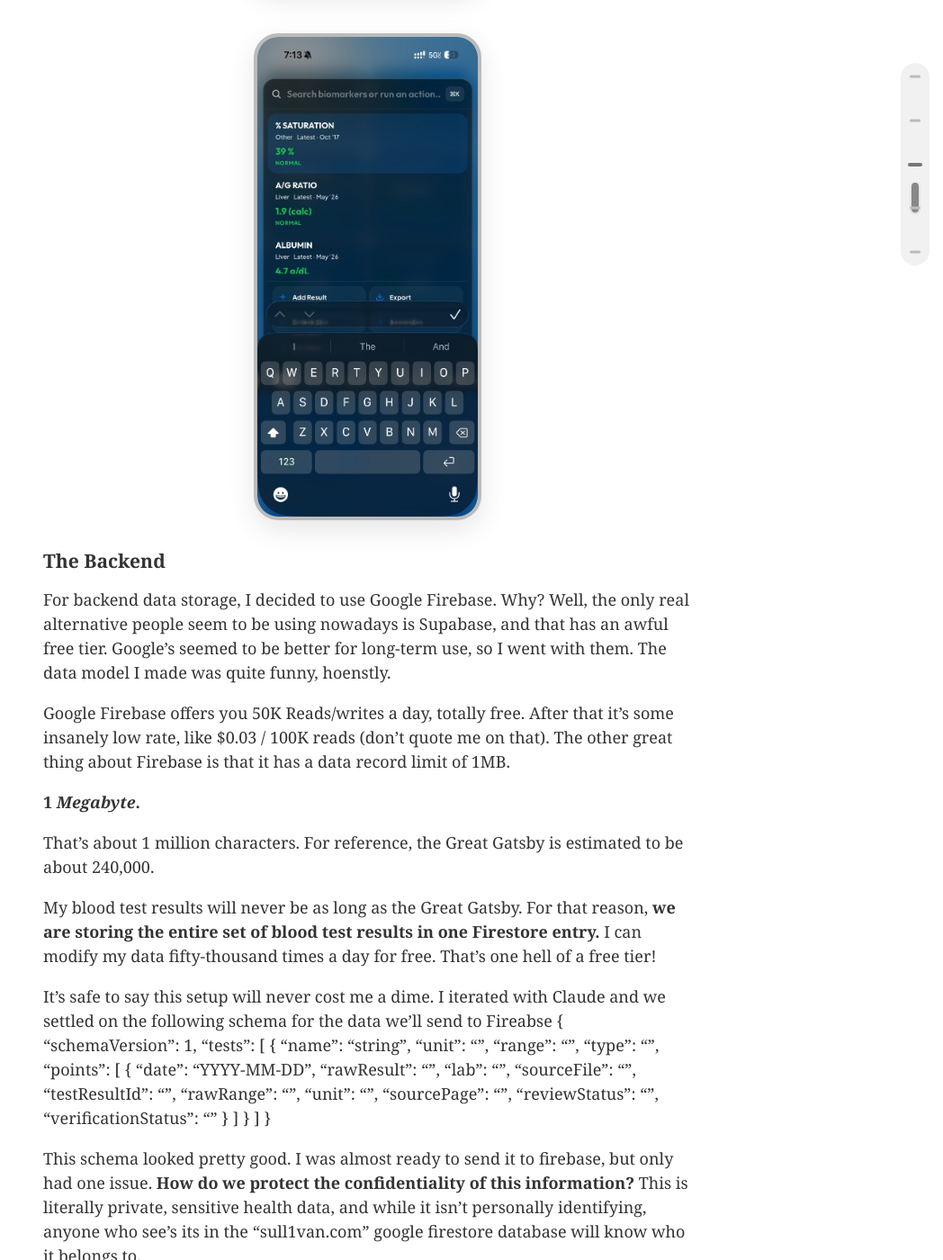
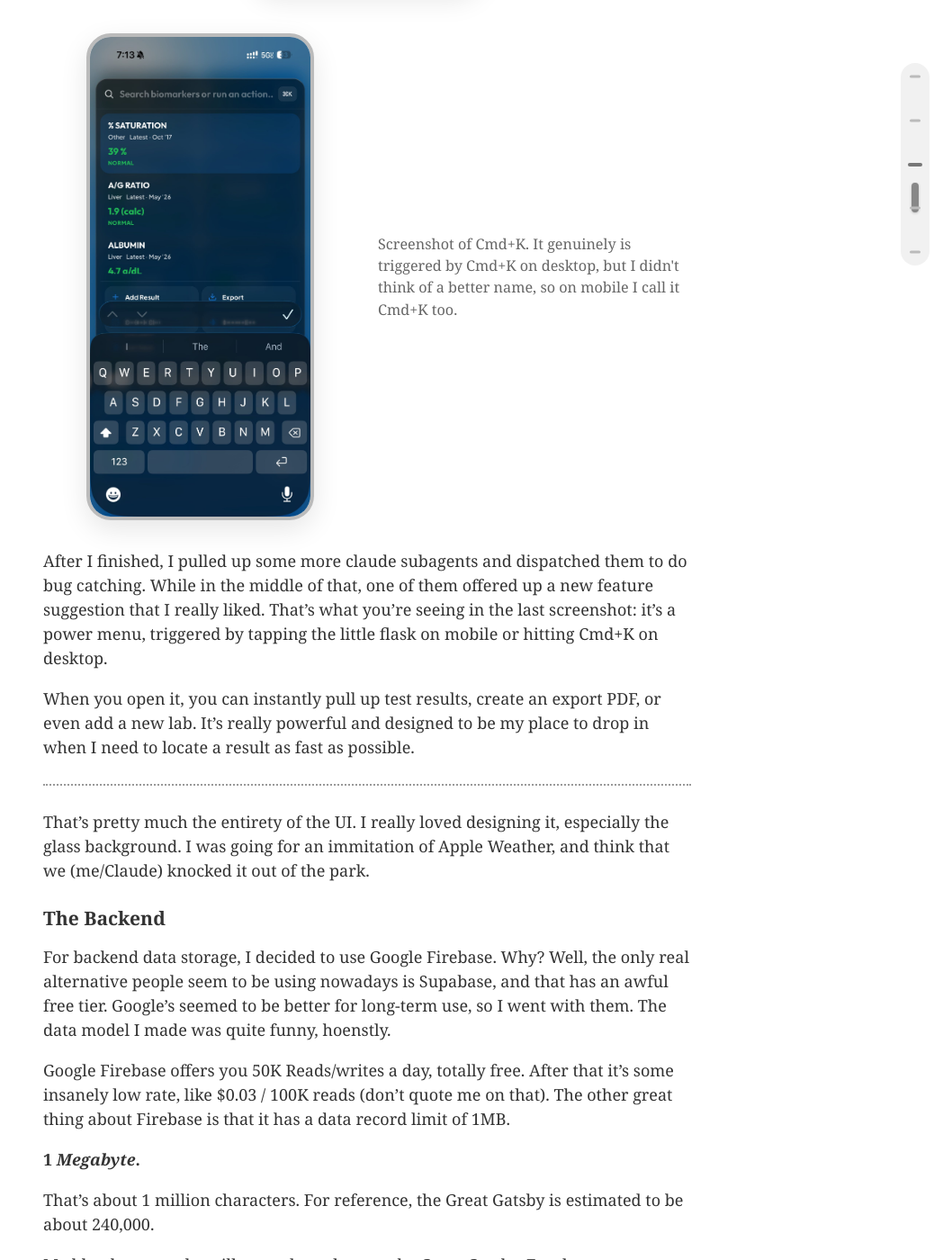
Before and after one commit to 0sps/sull1van.com, a Jekyll site: the page built from _posts/2026-05-18-Fixing-blood-test-results.md, in a window 1280 px wide and 1400 px high, scrolled down 5078 px. Shown: the whole window at 90% size, without its empty margins (232-1280 px from the left). Built offline with Jekyll 4.4.1, drawn with Linux system fonts in a browser that asks for light colours.

Commit message:
Update 2026-05-18-Fixing-blood-test-results.md

```diff
--- a/_posts/2026-05-18-Fixing-blood-test-results.md
+++ b/_posts/2026-05-18-Fixing-blood-test-results.md
@@ -139,14 +139,24 @@
     </div>
   </div>
 
-  <!-- Row 5: screen7 -->
-  <div class="gallery-row">
-    <div style="max-width: 500px; margin: 0 auto; width: 100%;">
+  <!-- Row 5: screen7 + caption -->
+  <div class="gallery-row layout-1-1">
+    <div>
       <img src="/assets/images/bloodtest/screen7.jpg" alt="Prototype Screen 7" class="gallery-img" />
+    </div>
+    <div class="gallery-caption">
+      Screenshot of Cmd+K. It genuinely is triggered by Cmd+K on desktop, but I didn't think of a better name, so on mobile I call it Cmd+K too.
     </div>
   </div>
 </div>
 
+After I finished, I pulled up some more claude subagents and dispatched them to do bug catching. While in the middle of that, one of them offered up a new feature suggestion that I really liked. That's what you're seeing in the last screenshot: it's a power menu, triggered by tapping the little flask on mobile or hitting Cmd+K on desktop.
+
+When you open it, you can instantly pull up test results, create an export PDF, or even add a new lab. It's really powerful and designed to be my place to drop in when I need to locate a result as fast as possible.
+
+---
+
+That's pretty much the entirety of the UI. I really loved designing it, especially the glass background. I was going for an immitation of Apple Weather, and think that we (me/Claude) knocked it out of the park.
 
 
 ### The Backend
```
